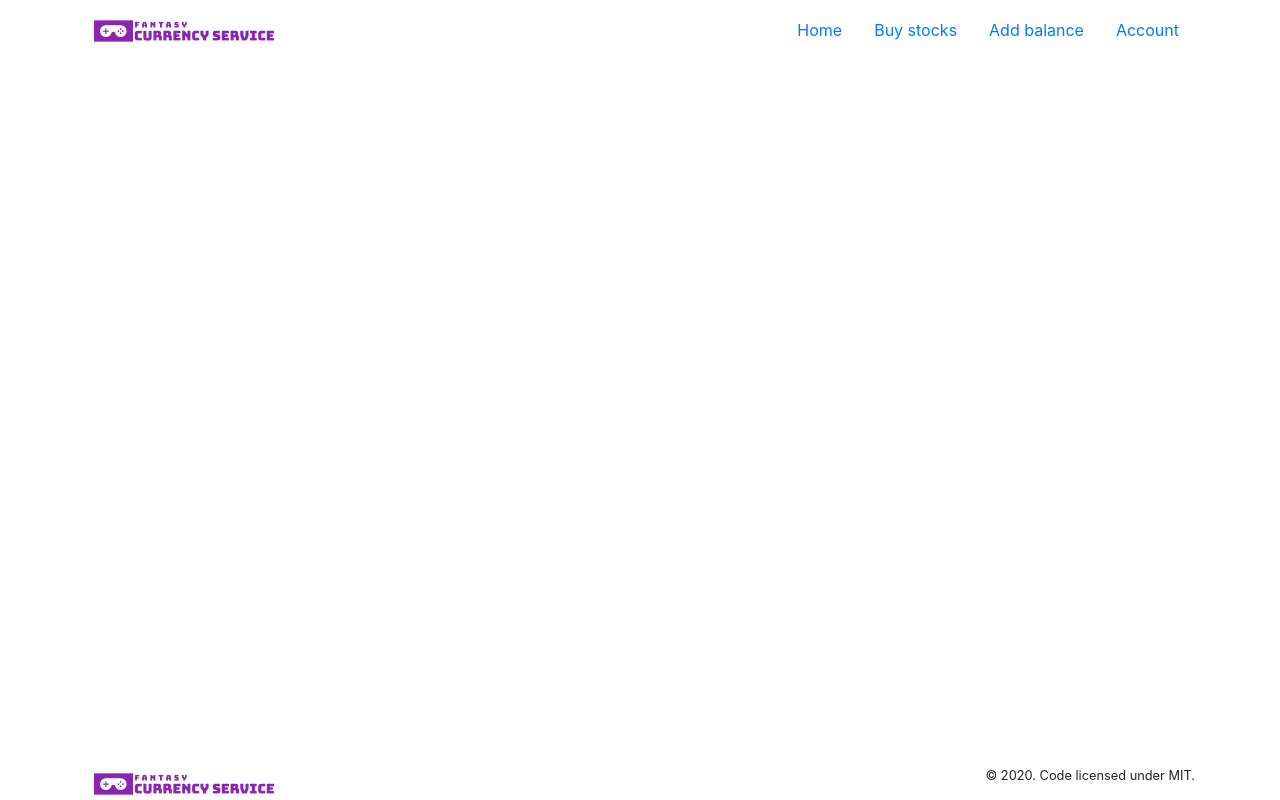
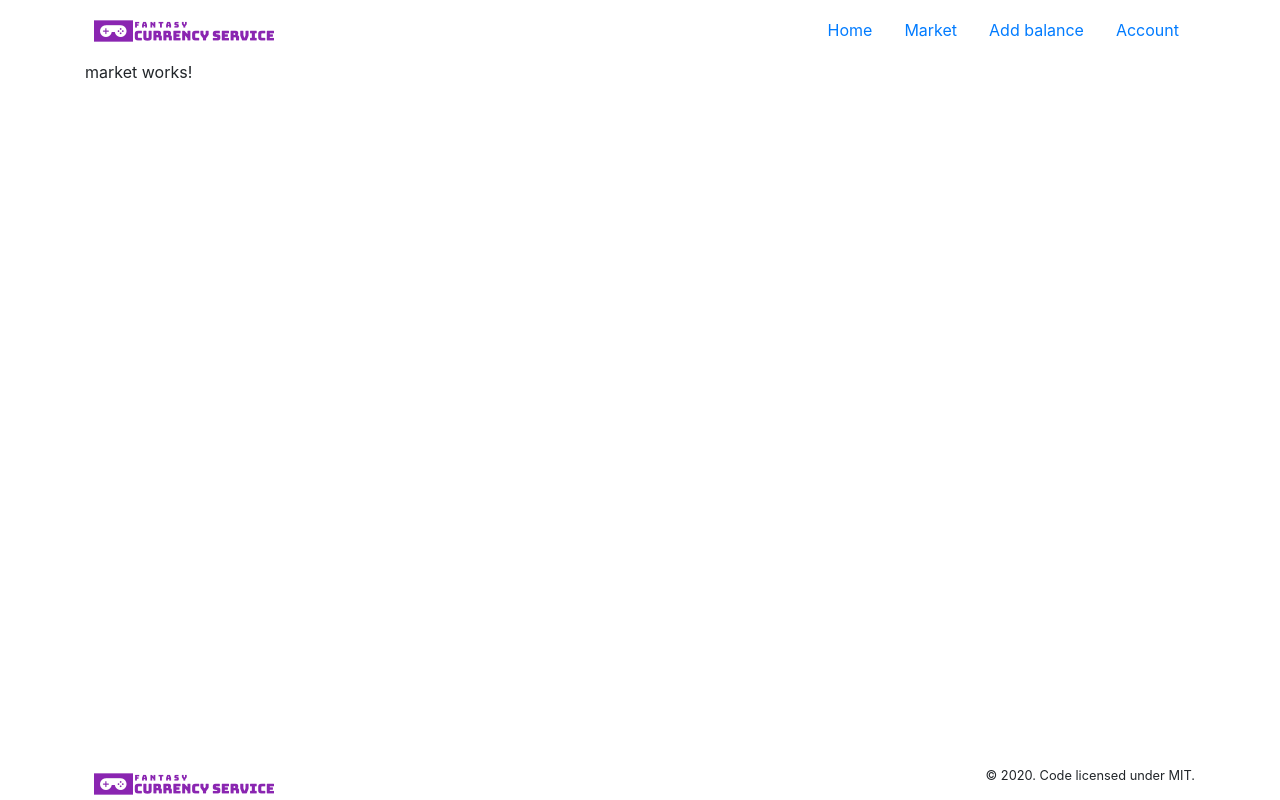
Before and after one commit to nilshollmer/jsramverk-project-frontend, an Angular app: page /market in a window 1280 px wide. Before the commit this address led to /. Built offline with nearby package versions, Linux system fonts and the light colour scheme.

Commit message:
Add file structure for market and add header links

```diff
--- a/src/app/app-routing.module.ts
+++ b/src/app/app-routing.module.ts
@@ -5,6 +5,10 @@ const routes: Routes = [
     {
         path: 'account',
         loadChildren: './account/account.module#AccountModule'
+    },
+    {
+        path: 'market',
+        loadChildren: './market/market.module#MarketModule'
     },
 ];
 
--- a/src/app/app.module.ts
+++ b/src/app/app.module.ts
@@ -14,6 +14,7 @@ import { CoreModule } from './core';
 import { HomeModule } from './home';
 import { AuthModule } from './auth';
 import { AccountModule } from './account';
+import { MarketModule } from './market';
 
 @NgModule({
   declarations: [
@@ -29,7 +30,8 @@ import { AccountModule } from './account';
     SharedModule,
     HomeModule,
     AccountModule,
-    AuthModule
+    AuthModule,
+    MarketModule
   ],
   providers: [],
   bootstrap: [AppComponent]
--- /dev/null
+++ b/src/app/market/index.ts
@@ -0,0 +1 @@
+export * from './market.module';
--- /dev/null
+++ b/src/app/market/market.component.html
@@ -0,0 +1 @@
+<p>market works!</p>
--- /dev/null
+++ b/src/app/market/market.component.ts
@@ -0,0 +1,15 @@
+import { Component, OnInit } from '@angular/core';
+
+@Component({
+  selector: 'app-market',
+  templateUrl: './market.component.html',
+  styleUrls: ['./market.component.css']
+})
+export class MarketComponent implements OnInit {
+
+  constructor() { }
+
+  ngOnInit(): void {
+  }
+
+}
--- a/src/app/shared/layout/header.component.html
+++ b/src/app/shared/layout/header.component.html
@@ -25,17 +25,17 @@
                 </a>
             </li>
             <li ngbNavItem>
-                <a class="nav-link" routerLink="/register">
-                    Buy stocks
+                <a class="nav-link" routerLink="/market">
+                    Market
                 </a>
             </li>
             <li ngbNavItem>
-                <a class="nav-link" routerLink="/register">
+                <a class="nav-link" routerLink="/account">
                     Add balance
                 </a>
             </li>
             <li ngbNavItem>
-                <a class="nav-link" routerLink="/login">
+                <a class="nav-link" routerLink="/account">
                     Account
                 </a>
             </li>
```
Also changed, not shown: src/app/market/market-routing.module.ts (added, +18 -0 lines), src/app/market/market.module.ts (added, +18 -0 lines), src/app/market/market.component.css (added), 1 other file (tests, documents, lock files or other folders).
